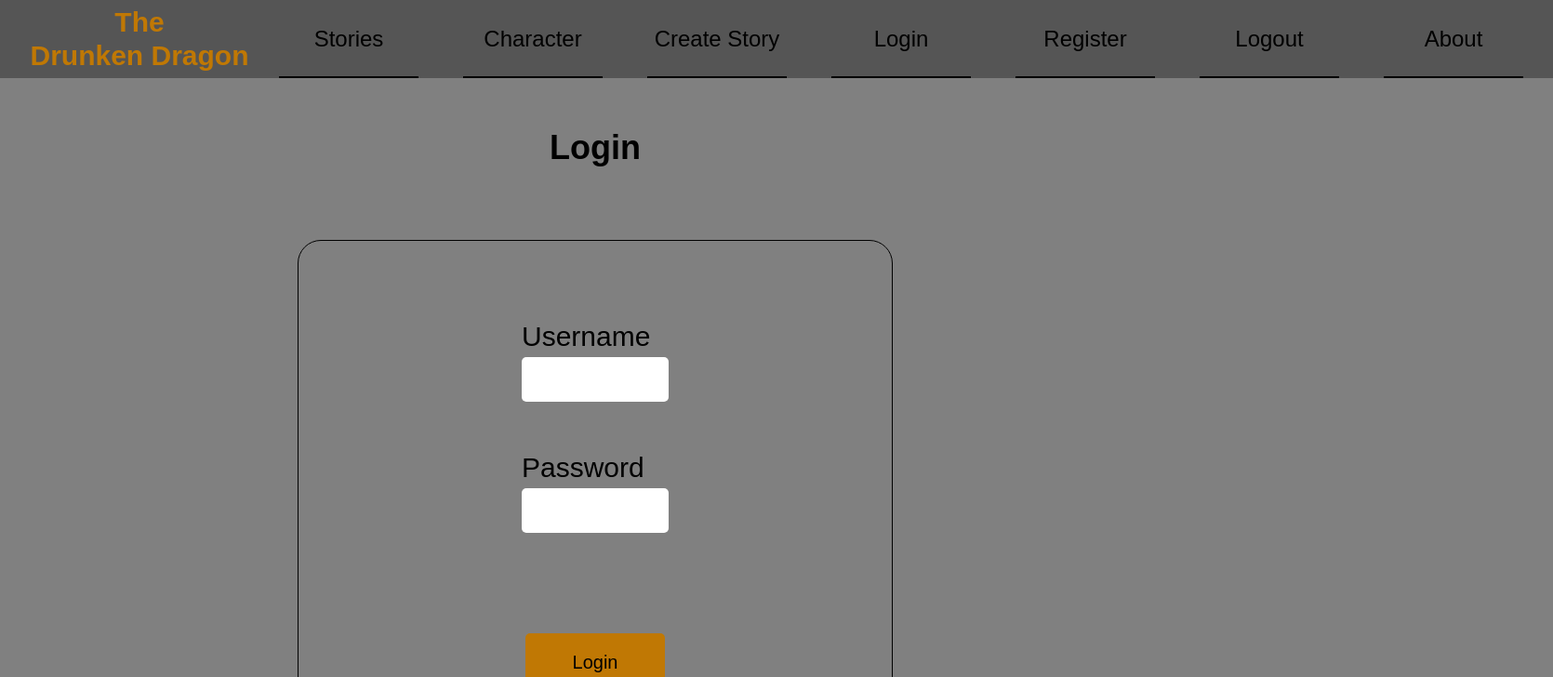
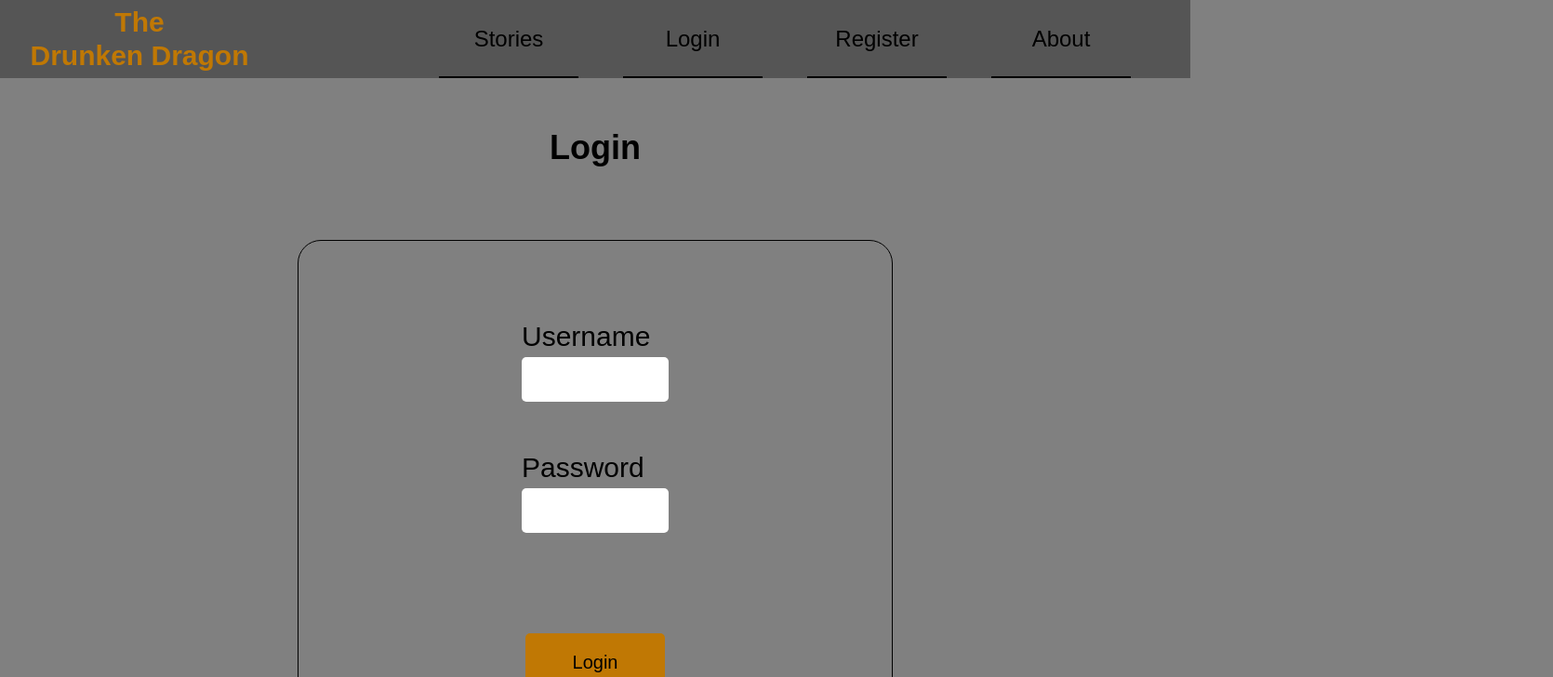
Before and after one commit to StefanZagarov/softuni-react-exam, a React (Vite) app in the folder client/: page /login in a window 1280 px wide. Shown: the top 728 px of the page at 93% size, 1670 px wide, since content can reach past the window. Built offline with nearby package versions, Linux system fonts and the light colour scheme.

Commit message:
Added persistent user data - localStorage

```diff
--- a/client/src/components/character-edit/CharacterEdit.jsx
+++ b/client/src/components/character-edit/CharacterEdit.jsx
@@ -5,10 +5,11 @@ export default function CharacterEdit() {
     const navigate = useNavigate();
 
     function formActionHandler(formData) {
-        console.log(formData);
 
-        navigate(`/character`);
+        // navigate(`/character`);
     }
+
+    // TODO: Use optimistic approach
 
     return (
         <>
--- a/client/src/components/header/Header.jsx
+++ b/client/src/components/header/Header.jsx
@@ -1,7 +1,10 @@
+import useAuth from "../../hooks/useAuth";
 import styles from "./Header.module.css";
 import { Link, NavLink } from "react-router";
 
 export default function Header() {
+    const { username, isAuthenticated } = useAuth();
+    console.log(isAuthenticated);
     return (
         <div className={styles["nav-container"]}>
             <h2 className={styles["logo"]}> <Link to="/"> <p>The</p> Drunken Dragon</Link></h2>
@@ -16,7 +19,8 @@ export default function Header() {
                         </li>
                     </NavLink>
 
-                    {/* Logged in */}
+                    {isAuthenticated ?
+                        <>
                             <NavLink to="/character">
                                 <li>
                                     Character
@@ -30,9 +34,15 @@ export default function Header() {
                                     <div className={styles["border"]}> </div>
                                 </li>
                             </NavLink>
-
-                    {/* Logged out */}
-                    <NavLink to="/login">
+                            <NavLink to="/logout">
+                                <li>
+                                    Logout
+                                    <div className={styles["border"]}> </div>
+                                </li>
+                            </NavLink>
+                        </>
+                        :
+                        <> <NavLink to="/login">
                             <li>
                                 Login
                                 <div className={styles["border"]}> </div>
@@ -45,13 +55,9 @@ export default function Header() {
                                     <div className={styles["border"]}> </div>
                                 </li>
                             </NavLink>
+                        </>
+                    }
 
-                    <NavLink to="/logout">
-                        <li>
-                            Logout
-                            <div className={styles["border"]}> </div>
-                        </li>
-                    </NavLink>
 
                     {/* {About the site} */}
                     <NavLink to="/about">
@@ -62,7 +68,11 @@ export default function Header() {
                     </NavLink>
                 </ul>
 
+
             </nav>
+            <div className={styles["username"]}>
+                {username ? username : ``}
+            </div>
         </div>
     );
 }
--- a/client/src/components/header/Header.module.css
+++ b/client/src/components/header/Header.module.css
@@ -63,3 +63,14 @@ li:hover>.border {
     border-color: var(--main-color);
     transform: translateY(-6px);
 }
+
+.username {
+    color: var(--main-color);
+    display: flex;
+    align-items: center;
+
+    font-weight: 700;
+    font-size: 2rem;
+
+    margin-right: 1em;
+}
--- a/client/src/components/login/Login.jsx
+++ b/client/src/components/login/Login.jsx
@@ -7,17 +7,15 @@ import { useUserContext } from "../../contexts/UserContext";
 export default function Login() {
     const navigate = useNavigate();
     const login = useLogin();
-    const [_, loginAction, isPending] = useActionState(loginHandler, { username: ``, password: `` });
 
     // Get login handling function from the user context so we can update the app with the login data
     const { userLoginHandler } = useUserContext();
-    console.log(userLoginHandler);
 
     async function loginHandler(_, formData) {
         const { username, password } = Object.fromEntries(formData);
 
         const data = await login(username, password);
-        console.log(`login data:`, data);
+
         if (data.code === 403) {
             // TODO: Use toaster
             console.log("Wrong username or password");
@@ -29,6 +27,8 @@ export default function Login() {
 
         navigate(`/`);
     }
+
+    const [_, loginAction, isPending] = useActionState(loginHandler, { username: ``, password: `` });
 
     return (
         <>
--- a/client/src/components/providers/UserProvider.jsx
+++ b/client/src/components/providers/UserProvider.jsx
@@ -1,22 +1,21 @@
 import { useState } from "react";
 import { UserContext } from "../../contexts/UserContext";
+import usePersistedState from "../../hooks/usePersistedState";
 
 // Provide the values from `UserContext.js` to the whole app (the components wrapped in UseProvider in App.jsx)
 export default function UserProvider(
     // The UseProvider component automatically gets all components it wraps in the `children` property
     { children }
 ) {
-    // TODO: Upgrade to a persisted state - takes localStorage key and value
-    const [userData, setState] = useState(``);
+    const [userData, setUserData] = usePersistedState(`userAuth`, ``);
 
-    function userLoginHandler(userData) {
-        console.log(userData);
-        setState(userData);
+    function userLoginHandler(inputData) {
+        const { _id, accessToken, username } = inputData;
+        setUserData({ _id, accessToken, username });
     }
 
     function userLogoutHandler() {
-        // TODO: Edit if this doesnt work right
-        setState('');
+        setUserData('');
     }
 
     // Return a provider
--- a/client/src/components/register/Register.jsx
+++ b/client/src/components/register/Register.jsx
@@ -1,13 +1,13 @@
 import { useActionState } from "react";
 import { useRegister } from "../../api/authApi";
 import styles from "./Register.module.css";
-import { useNavigate } from "react-router";
+import { useUserContext } from "../../contexts/UserContext";
 
 export default function Register() {
-    const navigate = useNavigate();
     // Register custom hook
     const register = useRegister();
-    // TODO: Automatic login
+
+    const { userLoginHandler } = useUserContext();
 
     async function registerHandler(previousState, formData) {
         const { username, password, rePass } = Object.fromEntries(formData);
@@ -20,10 +20,8 @@ export default function Register() {
 
         try {
             const userData = await register(username, password);
-            console.log(userData);
 
-            // Login function which will have redirect and state storage in it
-            navigate(`/login`);
+            userLoginHandler(userData);
         } catch (error) {
             console.log(error);
         }
--- a/client/src/contexts/UserContext.js
+++ b/client/src/contexts/UserContext.js
@@ -11,6 +11,6 @@ export const UserContext = createContext({
 
 // 2. Hook for easier import - automates the need to use `useContext`
 export function useUserContext() {
-    const data = useContext(UserContext);
-    return data;
+    const userData = useContext(UserContext);
+    return userData;
 }
--- /dev/null
+++ b/client/src/hooks/useAuth.js
@@ -0,0 +1,35 @@
+// A hook function which we call when we need to do requests to the server which require an authorized user. Additionally we will use it to get user specific data
+// TODO: Separate user information propagation from authenticated server requests
+import { useUserContext } from "../contexts/UserContext";
+import request from "../utils/requester";
+
+
+export default function useAuth() {
+    const userData = useUserContext();
+
+    // Request wrapper that makes server requests that require an authenticated user - maybe separate it into its own function (maybe in utils)
+    function requestWrapper(method, url, data, options = {}) {
+        const userOptions = {
+            ...options,
+            header: {
+                "X-Authorization": userData.accessToken,
+                ...options.headers
+            }
+        };
+
+        // If we have a user, the wrapper will use the options containing the header with "X-Authorization", otherwise use the provided options. We do this check in order to not send access token if we don't have one and break the request with undefined accessToken value
+        return request.baseRequest(method, url, data, userData.accessToken ? userOptions : options);
+    }
+
+    return {
+        ...userData,
+        isAuthenticated: !!userData.accessToken,
+        userId: userData._id,
+        request: {
+            get: requestWrapper.bind(null, "GET"),
+            put: requestWrapper.bind(null, "PUT"),
+            post: requestWrapper.bind(null, "POST"),
+            delete: requestWrapper.bind(null, "DELETE")
+        }
+    };
+}
--- /dev/null
+++ b/client/src/hooks/usePersistedState.js
@@ -0,0 +1,35 @@
+// A wrapper useState function which will be used when logging in (useful for any localStorage writing) to set the data of the user in the local storage for persistence effect
+import { useState } from "react";
+
+export default function usePersistedState(stateKey, initialState) {
+    // Read:
+    const [state, setState] = useState(() => {
+        // Check if there already is such key in the localStorage
+        const persistedState = localStorage.getItem(stateKey);
+
+        // If there isn't, then we return the inputted initial state
+        if (!persistedState) {
+            // Check if the initialState input is a function - if it is: execute it, and return the result. If it isn't - then it's just a value, so we return it
+            return typeof initialState === `function` ? initialState() : initialState;
+        }
+
+        const persistedStateData = JSON.parse(persistedState);
+
+        return persistedStateData;
+    });
+
+    // Write:
+    // This is the function we will call when we want to set data
+    function setPersistedState(data) {
+        // Execute the data if it is a function and get the value. If it is not a function then just return the data
+        const dataType = typeof data === `function` ? data(state) : data;
+
+        const persistedData = JSON.stringify(dataType);
+        // Write in the local storage
+        localStorage.setItem(stateKey, persistedData);
+        // Write the data in the state, which will trigger React to re-render
+        setState(data);
+    }
+
+    return [state, setPersistedState];
+}
```
Lines whose indentation alone changed are shown as unchanged.
